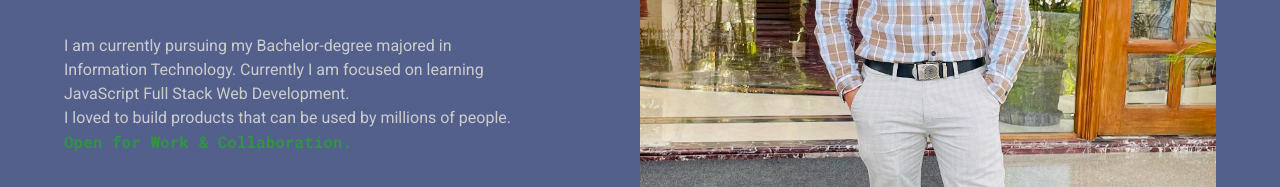
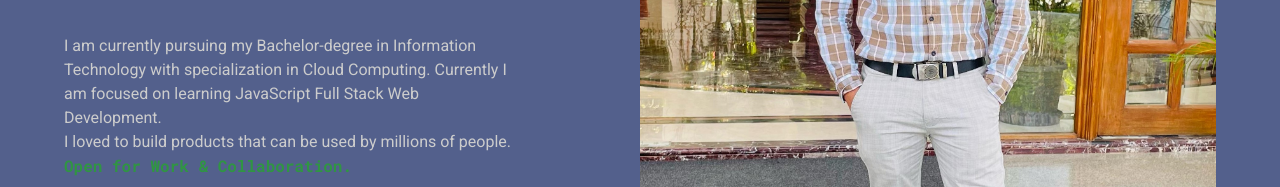
Before and after one commit to Pragatindu/protfolio, a plain HTML site: page index.html in a window 1280 px wide. Shown: the part 372-559 px from the top of the page. Drawn offline with nearby package versions, Linux system fonts and the light colour scheme.

Commit message:
Update index.html

```diff
--- a/index.html
+++ b/index.html
@@ -56,7 +56,7 @@
           <h2 class="text-4xl lg:text-5xl xl:text-6xl	font-bold text-[#cccccc] mt-3 lg:mt-7">Pragatindu Y. Parida</h2>
           <h2 class="text-3xl lg:text-4xl xl:text-5xl	font-bold text-black mt-3 lg:mt-7">Front-End Developer.</h2>
           <p class="mt-6 lg:mt-10 max-w-md	text-[#cccccc]">
-            I am currently pursuing my Bachelor-degree majored in Information Technology.
+            I am currently pursuing my Bachelor-degree in Information Technology with specialization in Cloud Computing.
             Currently I am focused on learning JavaScript Full Stack Web Development. <br>
             I loved to build products that can be used by millions of people. <br>
             <span style="font-family: 'Roboto Mono', monospace;" class="font-bold text-[#309543]">Open for Work &
```
